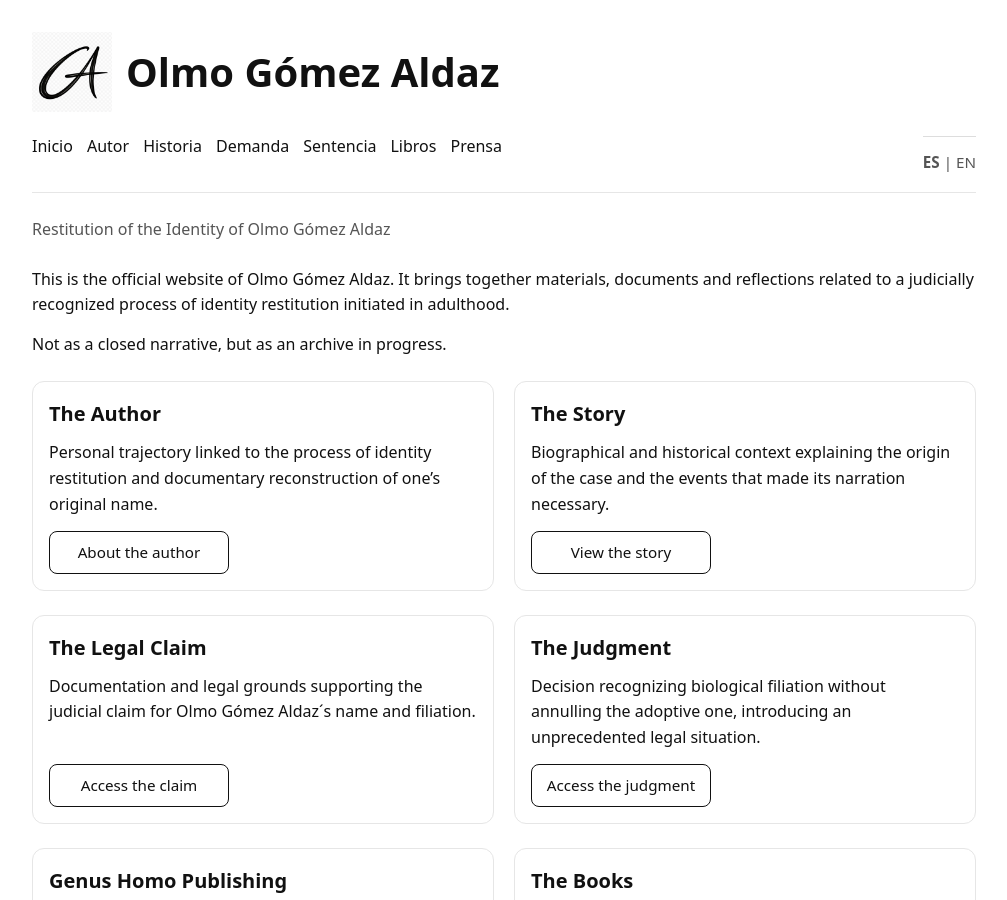
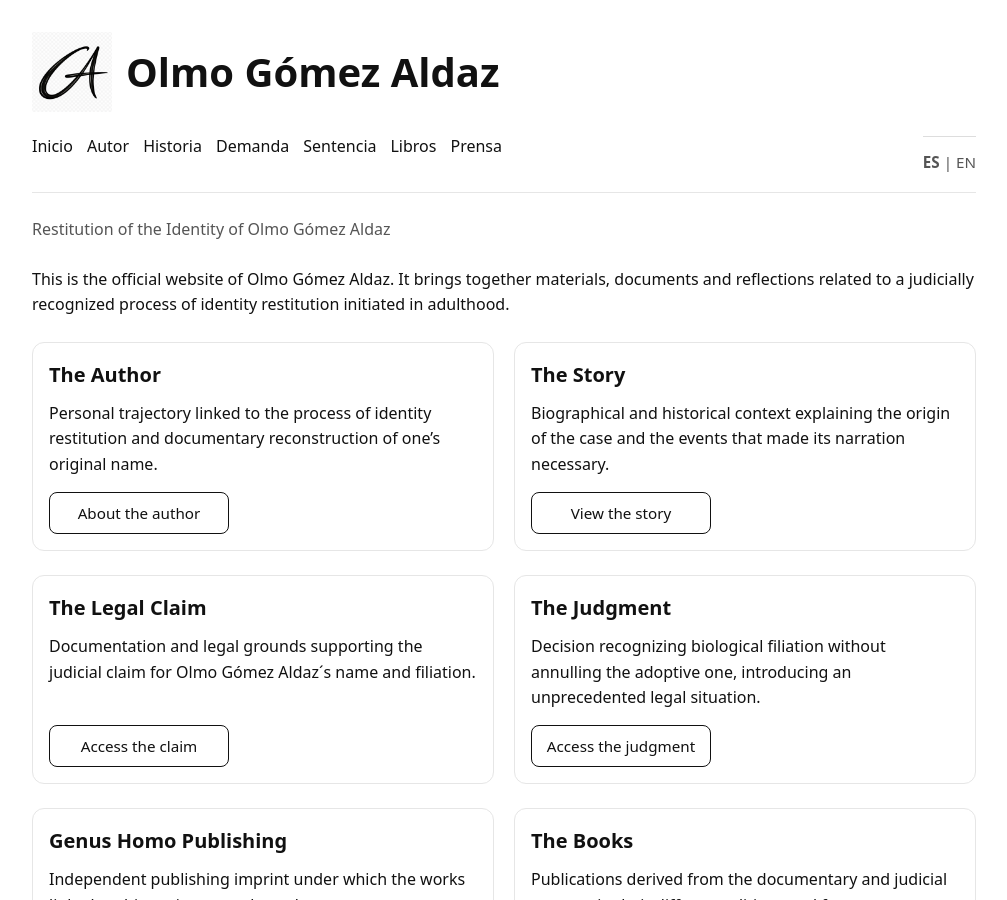
Before and after one commit to olmogaldaz/olmogaldaz.github.io, a Jekyll site: the page built from en/index.html, in a window 1280 px wide and 900 px high. Shown: the whole window, without its empty margins (136-1143 px from the left). Built offline with Jekyll 4.4.1, drawn with Linux system fonts in a browser that asks for light colours.

Commit message:
Update index.html

```diff
--- a/en/index.html
+++ b/en/index.html
@@ -18,9 +18,6 @@
   <p>
     This is the official website of Olmo Gómez Aldaz. It brings together materials, documents and reflections related to a judicially
     recognized process of identity restitution initiated in adulthood.
-  </p>
-  <p>
-    Not as a closed narrative, but as an archive in progress.
   </p>
 
   <!-- ROW 1 -->
```
